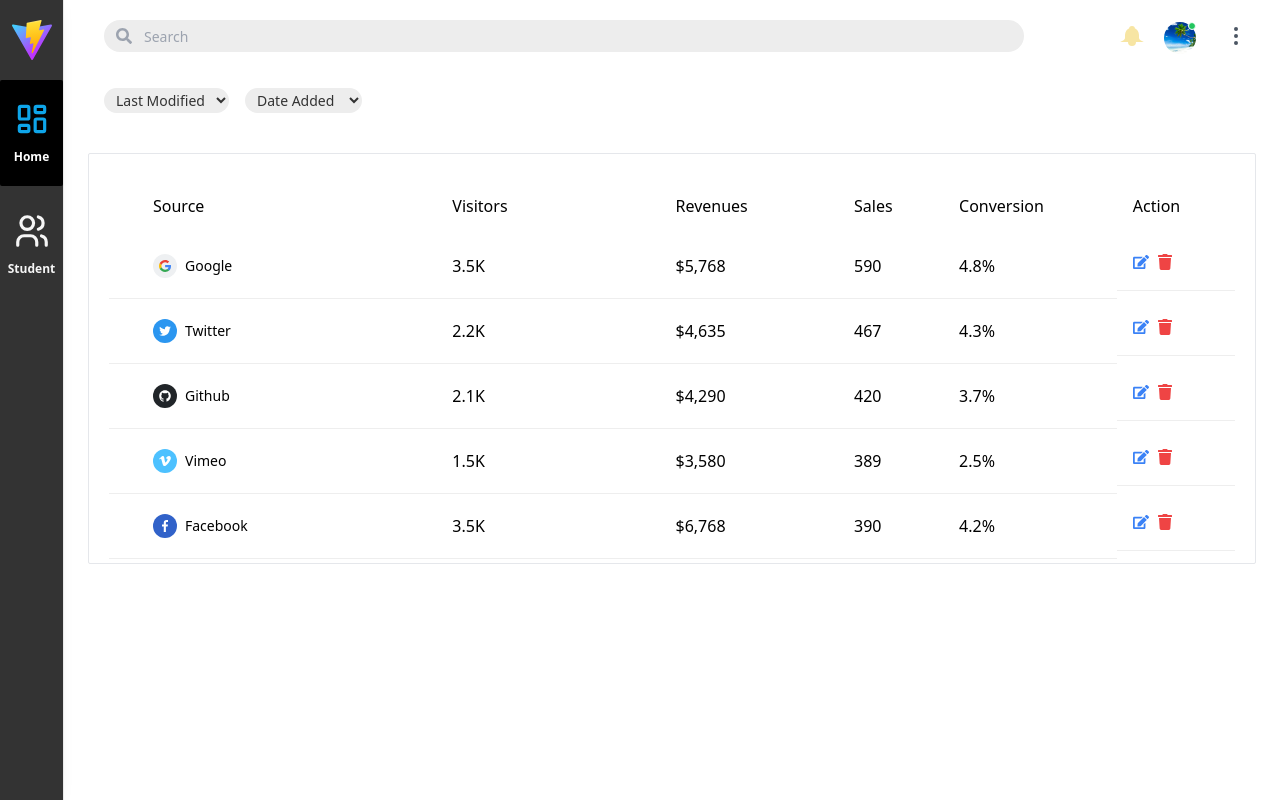
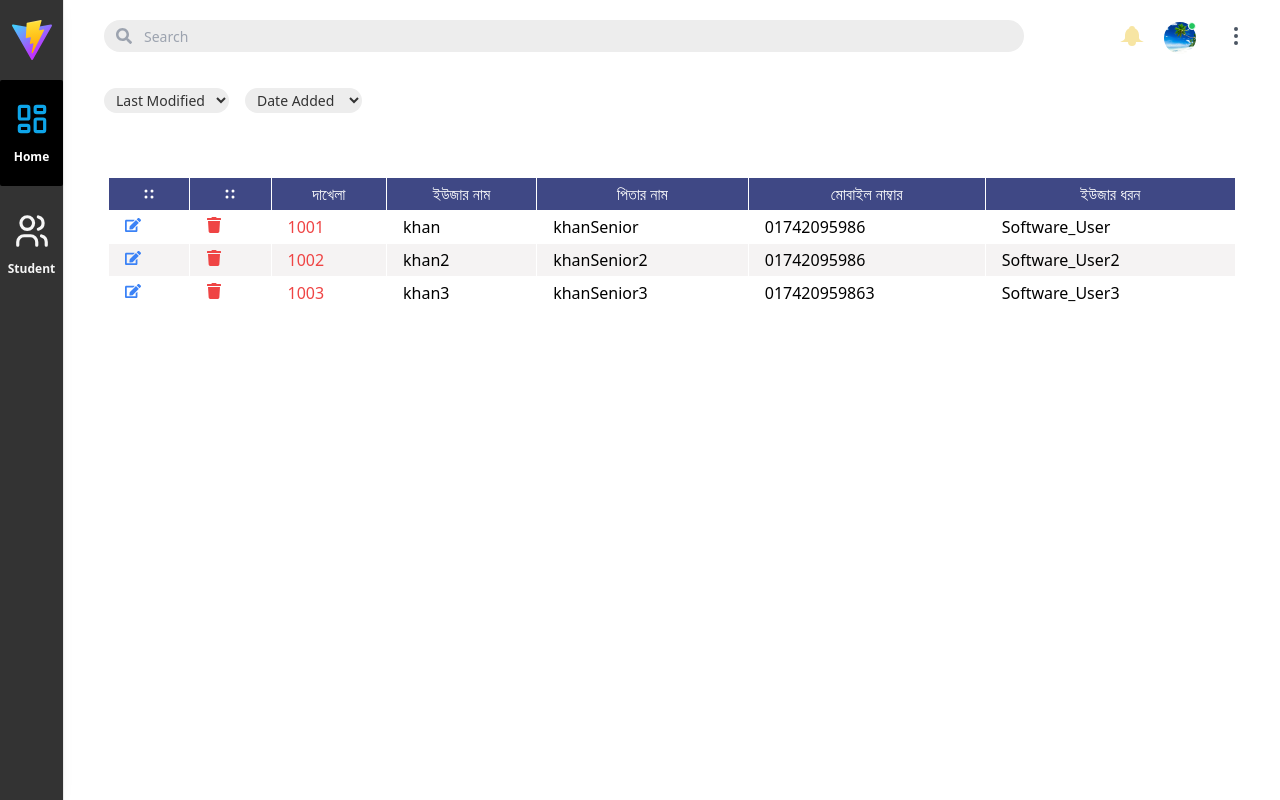
Before and after one commit to SaharaIThelpLine6/SchoolManagementFrontend, a React (Vite) app: page / in a window 1280 px wide. Built offline with nearby package versions, Linux system fonts and the light colour scheme.

Commit message:
TableOne, Login Form

```diff
--- a/src/App.jsx
+++ b/src/App.jsx
@@ -10,6 +10,7 @@ import Student from './pages/Student';
 import AddStudent from './pages/AddStudent';
 import UpdateStudent from './pages/UpdateStudent';
 import { useForm, FormProvider } from "react-hook-form"
+import Login from './pages/Login';
 function App() {
   const [loading, setLoading] = useState(true);
   const methods = useForm()
@@ -36,7 +37,9 @@ function App() {
               <Route path="add_students" element={<AddStudent pageTitle={"Add Student"} />} />
               <Route path="update_student" element={<UpdateStudent pageTitle={"Update Student"} />} />
             </Route>
+
           </Route>
+          <Route path="/login" element={<Login />} />
         </Routes>
       </BrowserRouter>
     </FormProvider>
--- a/src/components/Tables/TableOne.jsx
+++ b/src/components/Tables/TableOne.jsx
@@ -1,51 +1,28 @@
 import { useState } from 'react';
-import BrandOne from '../../images/brand/brand-01.svg';
-import BrandTwo from '../../images/brand/brand-02.svg';
-import BrandThree from '../../images/brand/brand-03.svg';
-import BrandFour from '../../images/brand/brand-04.svg';
-import BrandFive from '../../images/brand/brand-05.svg';
+import Fourdots from '../../images/brand/four-dots-square.svg';
 import { FaEdit, FaTrash } from 'react-icons/fa';
 
 const initialBrandData = [
   {
-    logo: BrandOne,
-    name: 'Google',
-    visitors: 3.5,
-    revenues: '5,768',
-    sales: 590,
-    conversion: 4.8,
+    id: 1001,
+    name: 'khan',
+    fName: 'khanSenior',
+    phone: '01742095986',
+    category: 'Software_User',
   },
   {
-    logo: BrandTwo,
-    name: 'Twitter',
-    visitors: 2.2,
-    revenues: '4,635',
-    sales: 467,
-    conversion: 4.3,
+    id: 1002,
+    name: 'khan2',
+    fName: 'khanSenior2',
+    phone: '01742095986',
+    category: 'Software_User2',
   },
   {
-    logo: BrandThree,
-    name: 'Github',
-    visitors: 2.1,
-    revenues: '4,290',
-    sales: 420,
-    conversion: 3.7,
-  },
-  {
-    logo: BrandFour,
-    name: 'Vimeo',
-    visitors: 1.5,
-    revenues: '3,580',
-    sales: 389,
-    conversion: 2.5,
-  },
-  {
-    logo: BrandFive,
-    name: 'Facebook',
-    visitors: 3.5,
-    revenues: '6,768',
-    sales: 390,
-    conversion: 4.2,
+    id: 1003,
+    name: 'khan3',
+    fName: 'khanSenior3',
+    phone: '017420959863',
+    category: 'Software_User3',
   },
 ];
 
@@ -61,70 +38,41 @@ const TableOne = () => {
   };
 
   return (
-    <div className="rounded-sm border border-stroke bg-white px-5 pt-6 pb-2.5 shadow-default dark:border-strokedark dark:bg-boxdark sm:px-7.5 xl:pb-1">
+    <div className="rounded-sm bg-white px-5 pt-6 pb-2.5 shadow-default dark:border-strokedark dark:bg-boxdark sm:px-7.5 xl:pb-1">
       <div className="max-w-full overflow-x-auto">
-        <table className="w-full table-auto">
-          <thead>
-            <tr className="bg-gray-2 text-left dark:bg-meta-4">
-              <th className="min-w-[220px] py-4 px-4 font-medium text-black dark:text-white xl:pl-11">
-                Source
-              </th>
-              <th className="min-w-[150px] py-4 px-4 font-medium text-black dark:text-white">
-                Visitors
-              </th>
-              <th className="min-w-[120px] py-4 px-4 font-medium text-black dark:text-white">
-                Revenues
-              </th>
-              <th className="py-4 px-4 font-medium text-black dark:text-white">
-                Sales
-              </th>
-              <th className="py-4 px-4 font-medium text-black dark:text-white">
-                Conversion
-              </th>
-              <th className="py-4 px-4 font-medium text-black dark:text-white">
-                Action
-              </th>
+        <table className="w-full table-auto border-collapse">
+          <thead className='bg-[#3F4885] text-white h-fit'>
+            <tr className="text-center">
+              {[<img key="icon1" src={Fourdots} alt="Fourdots" className="w-4 h-4" />, <img key="icon2" src={Fourdots} alt="Fourdots" className="w-4 h-4" />, 'দাখেলা', 'ইউজার নাম', 'পিতার নাম', 'মোবাইল নাম্বার', 'ইউজার ধরন'].map((header, index) => (
+                <th key={index} className="px-4 py-1 font-medium border border-white">
+                  {typeof header === 'string' ? header : <div className="flex justify-center">{header}</div>}
+                </th>
+              ))}
             </tr>
           </thead>
+
           <tbody>
             {brandData.map((brand, key) => (
-              <tr key={key}>
-                <td className="border-b border-[#eee] py-5 px-4 pl-9 dark:border-strokedark xl:pl-11">
-                  <div className="flex items-center gap-2">
-                    <img src={brand.logo} alt={brand.name} className="w-6 h-6" />
-                    <p className="text-sm font-medium text-black dark:text-white">
-                      {brand.name}
-                    </p>
-                  </div>
-                </td>
-                <td className="border-b border-[#eee] py-5 px-4 dark:border-strokedark">
-                  <p className="text-black dark:text-white">
-                    {brand.visitors}K
-                  </p>
-                </td>
-                <td className="border-b border-[#eee] py-5 px-4 dark:border-strokedark">
-                  <p className="text-black dark:text-white">
-                    ${brand.revenues}
-                  </p>
-                </td>
-                <td className="border-b border-[#eee] py-5 px-4 dark:border-strokedark">
-                  <p className="text-black dark:text-white">
-                    {brand.sales}
-                  </p>
-                </td>
-                <td className="border-b border-[#eee] py-5 px-4 dark:border-strokedark">
-                  <p className="text-black dark:text-white">
-                    {brand.conversion}%
-                  </p>
-                </td>
-                <td className="border-b border-[#eee] py-5 px-4 dark:border-strokedark flex gap-2">
-                  <button className="text-blue-500 hover:text-blue-700">
-                    <FaEdit />
-                  </button>
-                  <button className="text-red-500 hover:text-red-700" onClick={() => handleDelete(key)}>
-                    <FaTrash />
-                  </button>
-                </td>
+              <tr key={key} className={`${key % 2 !== 0 ? 'bg-[#f5f3f3]' : ''} border border-white`}>
+                {[
+                  <FaEdit key={`edit-${key}`} />,
+                  <FaTrash key={`trash-${key}`} onClick={() => handleDelete(key)} />,
+                  brand.id,
+                  brand.name,
+                  brand.fName,
+                  brand.phone,
+                  brand.category
+                ].map((data, index) => (
+                  <td key={index} className="py-1 px-4 border border-white dark:border-strokedark">
+                    {typeof data === 'string' ? (
+                      <p className="text-black dark:text-white">{data}</p>
+                    ) : (
+                      <button className={index === 0 ? 'text-blue-500 hover:text-blue-700' : 'text-red-500 hover:text-red-700'}>
+                        {data}
+                      </button>
+                    )}
+                  </td>
+                ))}
               </tr>
             ))}
           </tbody>
--- /dev/null
+++ b/src/pages/Login.jsx
@@ -0,0 +1,75 @@
+
+const Login = () => {
+    return (
+        <section className="bg-gray-50 dark:bg-gray-900">
+            <div className="flex flex-col items-center justify-center px-6 py-8 mx-auto md:h-screen lg:py-0">
+                <div className="w-full bg-white rounded-lg shadow dark:border md:mt-0 sm:max-w-md xl:p-0 dark:bg-gray-800 dark:border-gray-700">
+                    <div className="p-6 space-y-4 md:space-y-6 sm:p-8">
+                        <h1 className="text-xl font-bold leading-tight tracking-tight text-gray-900 md:text-2xl dark:text-white">
+                            Login to your account
+                        </h1>
+                        <form className="space-y-4 md:space-y-6" action="#">
+                            <div>
+                                <label
+                                    className="block mb-2 text-sm font-medium text-gray-900 dark:text-white"
+                                >
+                                    Your email
+                                </label>
+                                <input
+                                    type="email"
+                                    name="email"
+                                    id="email"
+                                    className="bg-gray-50 border border-gray-300 text-gray-900 rounded-lg focus:ring-primary-600 focus:border-primary-600 block w-full p-2.5 dark:bg-gray-700 dark:border-gray-600 dark:placeholder-gray-400 dark:text-white dark:focus:ring-blue-500 dark:focus:border-blue-500"
+                                    placeholder="name@company.com"
+                                    required=""
+                                />
+                            </div>
+                            <div>
+                                <label
+                                    className="block mb-2 text-sm font-medium text-gray-900 dark:text-white"
+                                >
+                                    Password
+                                </label>
+                                <input
+                                    type="password"
+                                    name="password"
+                                    id="password"
+                                    placeholder="••••••••"
+                                    className="bg-gray-50 border border-gray-300 text-gray-900 rounded-lg focus:ring-primary-600 focus:border-primary-600 block w-full p-2.5 dark:bg-gray-700 dark:border-gray-600 dark:placeholder-gray-400 dark:text-white dark:focus:ring-blue-500 dark:focus:border-blue-500"
+                                    required=""
+                                />
+                            </div>
+                            <div className="flex items-center justify-between">
+                                <div className="flex items-start">
+                                    <div className="flex items-center h-5">
+                                        <input
+                                            id="remember"
+                                            aria-describedby="remember"
+                                            type="checkbox"
+                                            className="w-4 h-4 border border-gray-300 rounded bg-gray-50 focus:ring-3 focus:ring-primary-300 dark:bg-gray-700 dark:border-gray-600 dark:focus:ring-primary-600 dark:ring-offset-gray-800"
+                                            required=""
+                                        />
+                                    </div>
+                                    <div className="ml-3 text-sm">
+                                        <label
+                                            className="text-gray-500 dark:text-gray-300"
+                                        >
+                                            Remember me
+                                        </label>
+                                    </div>
+                                </div>
+                                <a href="#" className="text-sm font-medium text-primary-600 hover:underline dark:text-primary-500">Forgot password?</a>
+                            </div>
+                            <button type="submit" className="w-full text-white bg-primary-600 hover:bg-primary-700 focus:ring-4 focus:outline-none focus:ring-primary-300 font-medium rounded-lg text-sm px-5 py-2.5 text-center dark:bg-primary-600 dark:hover:bg-primary-700 dark:focus:ring-primary-800">Sign in</button>
+                            <p className="text-sm font-light text-gray-500 dark:text-gray-400">
+                                Don’t have an account yet? <a href="#" className="font-medium text-primary-600 hover:underline dark:text-primary-500">Sign up</a>
+                            </p>
+                        </form>
+                    </div>
+                </div>
+            </div>
+        </section>
+    )
+}
+
+export default Login;
```
Also changed, not shown: src/images/brand/four-dots-square.svg (added).
